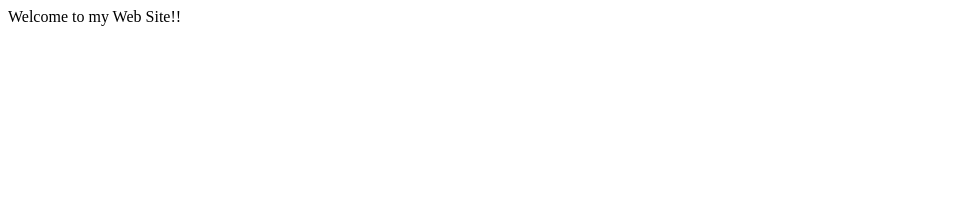
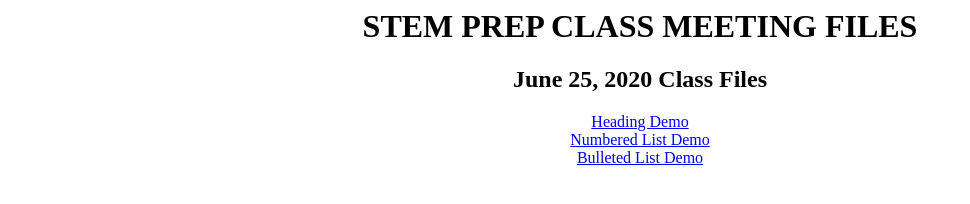
Before and after one commit to jalle104/jalle104.github.io, a plain HTML site: page index.html in a window 1280 px wide. Shown: the whole page, without its empty margins (0-970 px from the left). Drawn offline with Linux system fonts and the light colour scheme.

Commit message:
Update index.html

```diff
--- a/index.html
+++ b/index.html
@@ -4,6 +4,15 @@
     </head>
 
     <body>
-        <p>Welcome to my Web Site!!</p>
+        <center>
+            <h1>STEM PREP CLASS MEETING FILES</h1>
+
+            <h2>June 25, 2020 Class Files</h2>
+            <p>
+                <a href="headings.html">Heading Demo</a> <br>
+                <a href="numberedList.html">Numbered List Demo</a> <br>
+                <a href="bulletedList.html">Bulleted List Demo</a> <br>
+            </p>
+        </center>
     </body>
 </html>
```
